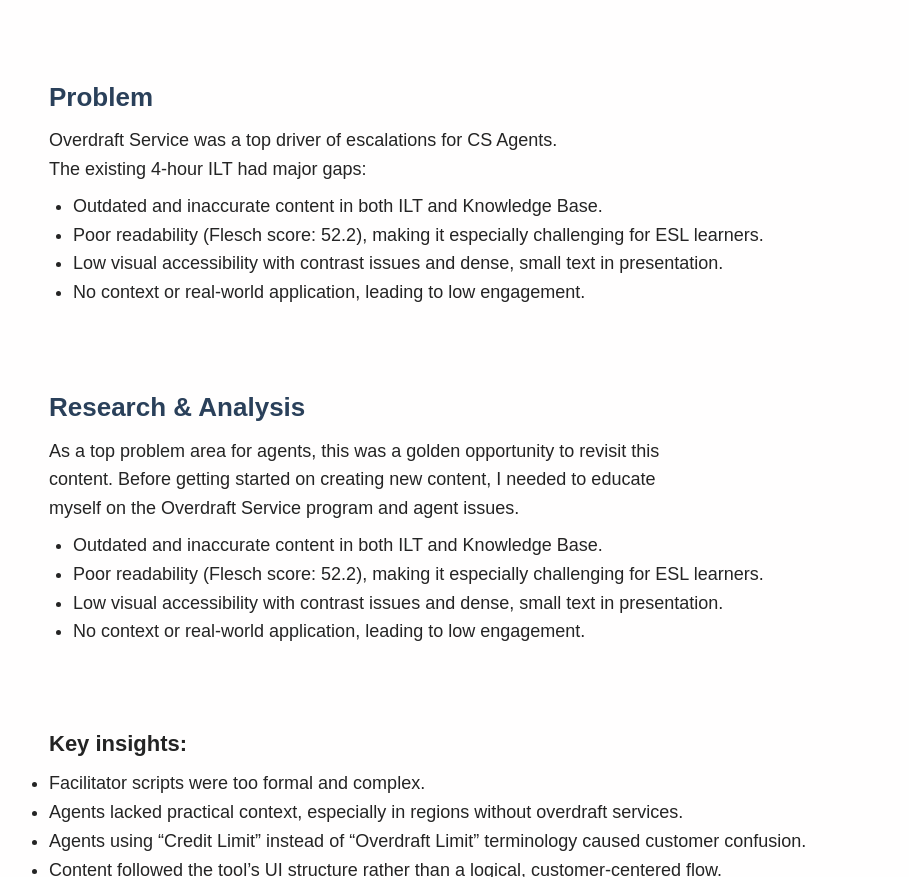
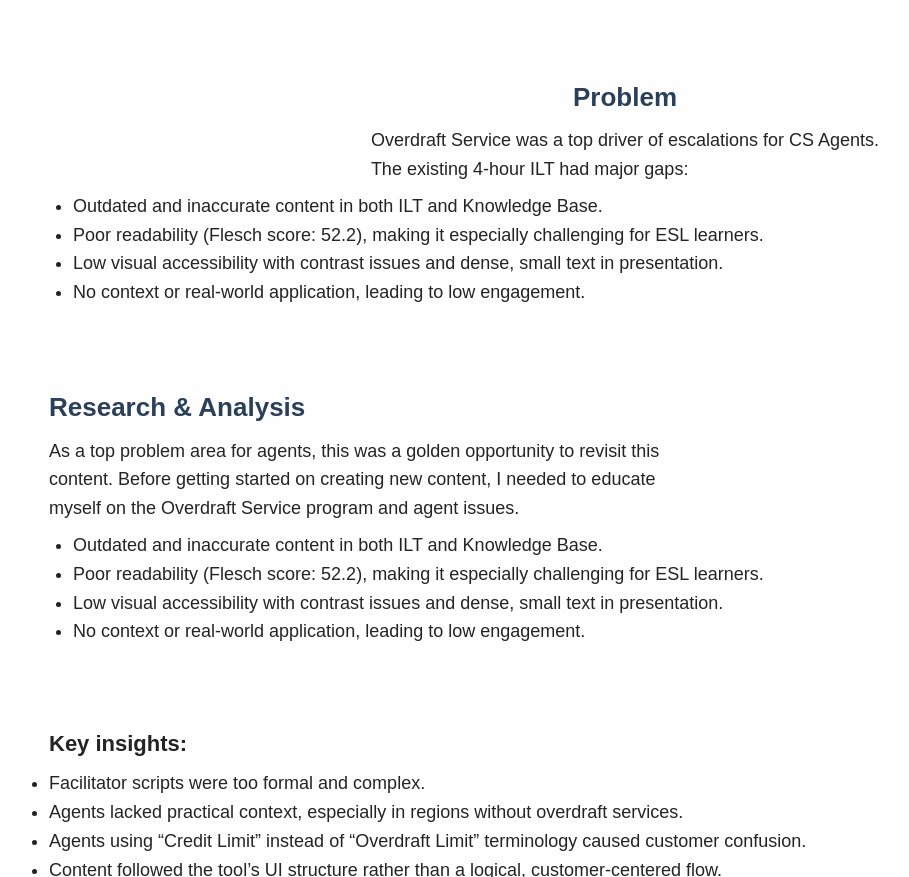
Before and after one commit to biancatron/biancatron.github.io, a plain HTML site: page html/ilt.html in a window 1280 px wide. Shown: the part 1125-2002 px from the top of the page, without its empty margins (15-924 px from the left). Drawn offline with nearby package versions, Linux system fonts and the light colour scheme.

Commit message:
spacing of course

```diff
--- a/html/ilt.html
+++ b/html/ilt.html
@@ -126,7 +126,7 @@
       </section>
 
       <section>
-        <div class="container bottom-lg">
+        <div class="container center-content bottom-lg">
           <h2 class="heading-secondary bottom-xs">Problem</h2>
           <div class="bottom-xs">
             <p class="bg-description">
```
